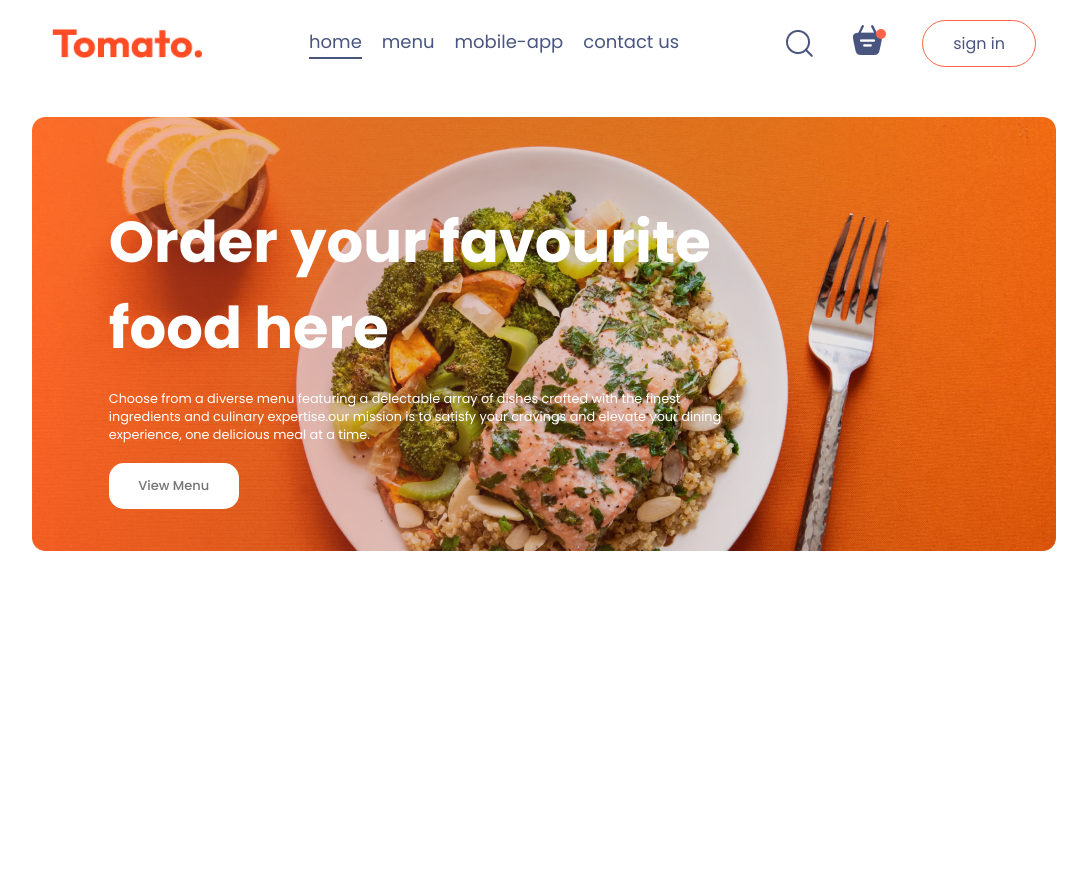
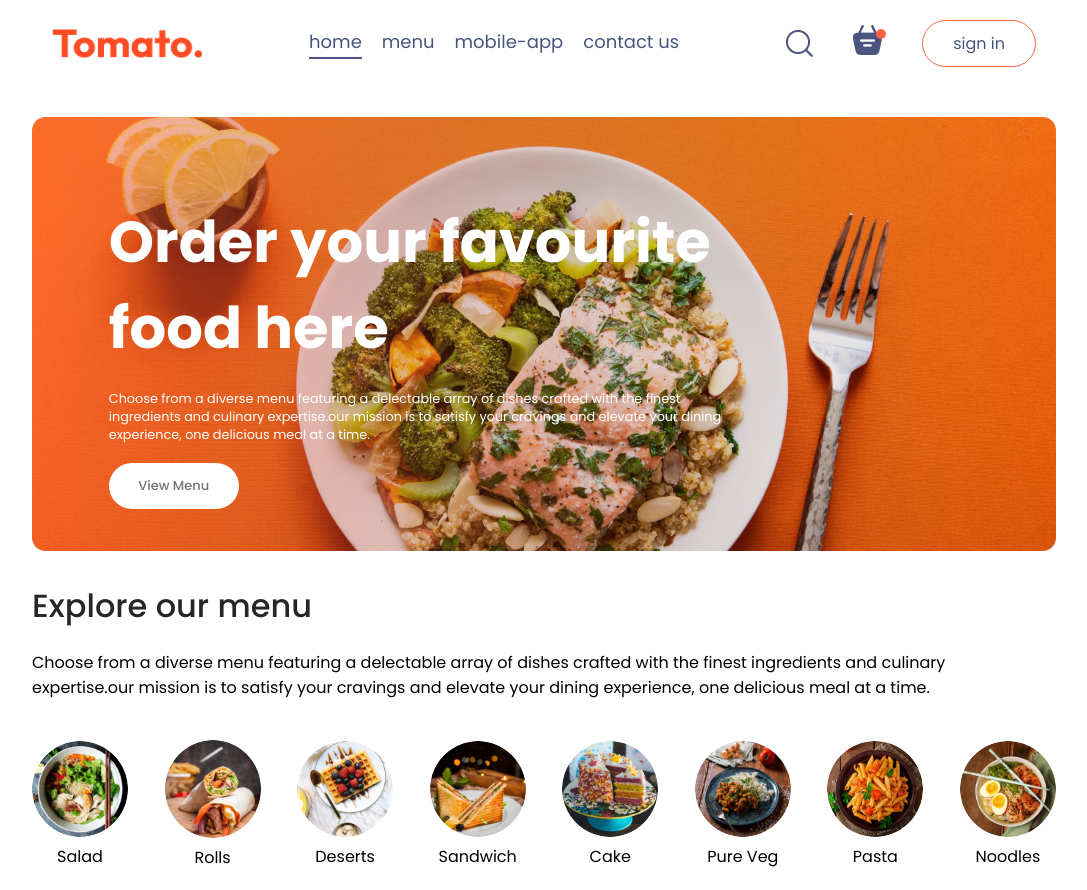
Before and after one commit to la3t0Masoud/Food-Del, a React (Vite) app in the folder frontend/: page / in a window 1280 px wide. Shown: the whole page, without its empty margins (96-1183 px from the left). Before the commit the page ends 800 px from the top, so only its background shows below. Built offline with nearby package versions, Linux system fonts and the light colour scheme.

Commit message:
Fade animations imported

```diff
--- /dev/null
+++ b/frontend/src/components/ExploreMenu/ExploreMenu.css
@@ -0,0 +1,33 @@
+.explore-menu{
+    display: flex;
+    flex-direction: column;
+    gap: 20px;
+    animation: fadeIn2 4s;
+}
+.explore-menu h1{
+    color: #262626;
+    font-weight: 500;
+}
+.explore-menu-text{
+    max-width: 90%;
+    columns: #808080;;
+}
+.explore-menu-list{
+    display: flex;
+    justify-content: space-between;
+    align-items: center;
+    gap: 30px;
+    text-align: center;
+    margin: 20px 0px;
+    overflow-x: scroll;
+}
+.explore-menu-list::-webkit-scrollbar{
+    display: none;
+}
+.explore-menu-list-item img{
+    width: 7.5vw;
+    min-width: 80px;
+    cursor: pointer;
+    border-radius: 50%;
+    transition: 0.2s;
+}
--- /dev/null
+++ b/frontend/src/components/ExploreMenu/ExploreMenu.jsx
@@ -0,0 +1,24 @@
+import React from 'react'
+import './ExploreMenu.css'
+import { menu_list } from '../../assets/assets'
+
+const ExploreMenu = () => {
+  return (
+    <div className='explore-menu' id='explore-menu'>
+      <h1>Explore our menu</h1>
+      <p className='explore-menu-text' >Choose from a diverse menu featuring a delectable array of dishes crafted with the finest ingredients and culinary expertise.our mission is to satisfy your cravings and elevate your dining experience, one delicious meal at a time.</p>
+      <div className="explore-menu-list">
+        {menu_list.map((item, index)=>{
+            return(
+                <div key={index} className='explore-menu-list-item'>
+                    <img src={item.menu_image} alt='' />
+                    <p>{item.menu_name}</p>
+                </div>
+            )
+        })}
+      </div>
+    </div>
+  )
+}
+
+export default ExploreMenu
--- a/frontend/src/components/Header/Header.css
+++ b/frontend/src/components/Header/Header.css
@@ -4,6 +4,7 @@
     background: url('/header_img.png') no-repeat ;
     background-size: contain;
     position: relative;
+    animation: fadeIn 3s;
 }
 .header-contents{
     position: absolute;
@@ -14,6 +15,7 @@
     bottom: 10%;
     left: 6vw;
     gap: 1.5vw;
+    animation: fadeIn2 3s;
 }
 .header-contents h2{
     color: white;
@@ -34,5 +36,8 @@
     padding: 1vw 2.3vw;
     background-color: white;
     font-size: max(1vw, 13px);
-    border-radius: 15px;
+    border-radius: 15vw;
 }
+button{
+    cursor: pointer;
+}
--- a/frontend/src/index.css
+++ b/frontend/src/index.css
@@ -18,3 +18,22 @@
   width: 80%;
   margin: auto;
 }
+@keyframes fadeIn {
+ 0%{
+  opacity: 0;
+ }
+ 100%{
+  opacity: 1;
+ }
+}
+@keyframes fadeIn2 {
+  0%{
+    opacity: 0;
+  }
+ 50%{
+  opacity: 0;
+ }
+ 100%{
+  opacity: 1;
+ }
+}
--- a/frontend/src/pages/Home/Home.jsx
+++ b/frontend/src/pages/Home/Home.jsx
@@ -1,11 +1,13 @@
 import React from 'react'
 import './Home.css'
 import Header from '../../components/Header/Header'
+import ExploreMenu from '../../components/ExploreMenu/ExploreMenu'
 
 const Home = () => {
   return (
     <div>
       <Header/>
+      <ExploreMenu/>
     </div>
   )
 }
```
